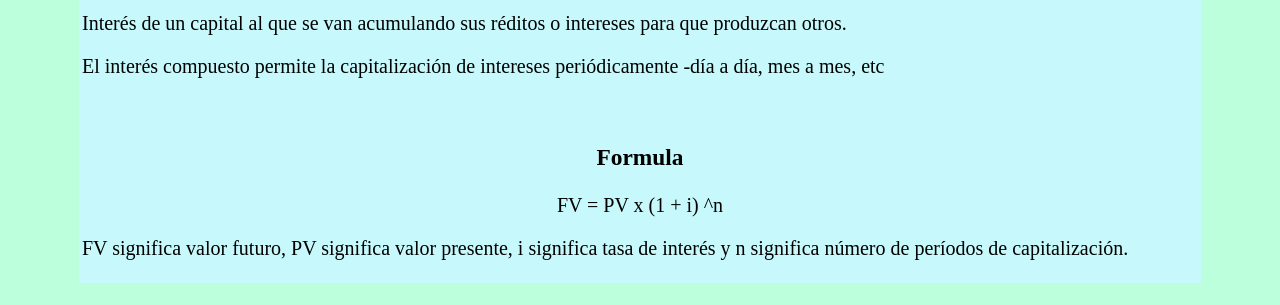
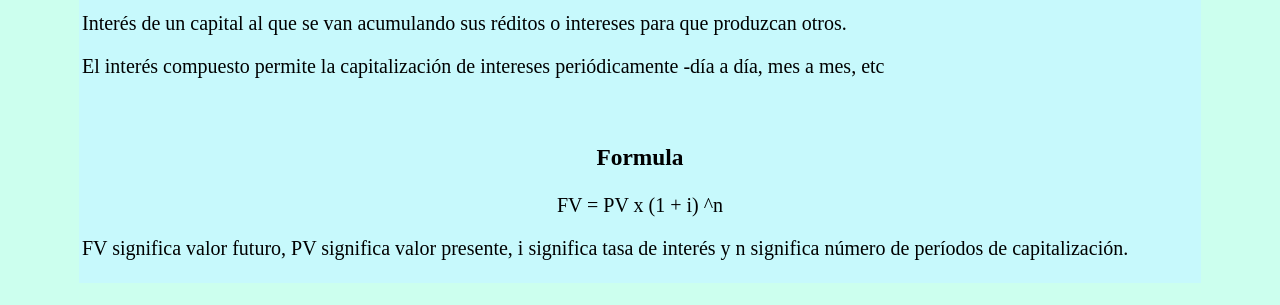
Before and after one commit to yahirgc/calculadora_de_interes_compuesto_con_javascript, a plain HTML site: page index.html in a window 1280 px wide. Shown: the part 92-397 px from the top of the page. Drawn offline with Linux system fonts and the light colour scheme.

Commit message:
Update index.html

```diff
--- a/index.html
+++ b/index.html
@@ -7,7 +7,7 @@
 
 
 		body{   margin:0px 79px;
-      			background-color:#BBFFDD;
+      			background-color:#CCFFEE;
       			COLOR:#000000;
       			FONT-FAMILY:quicksand;
       			FONT-SIZE:20PX;
```
